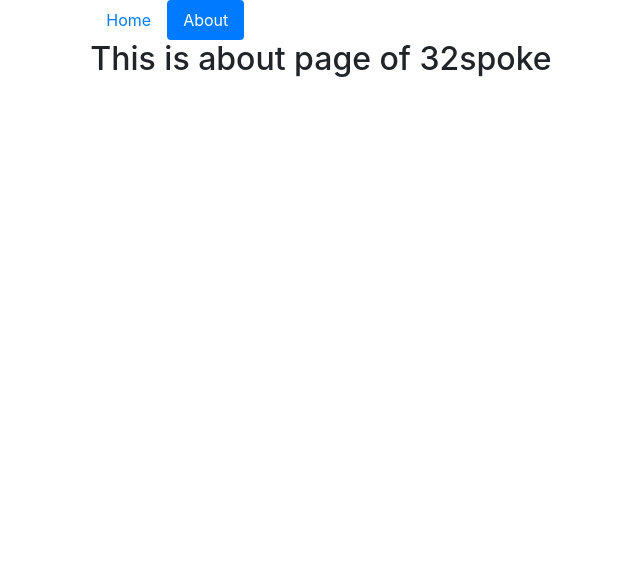
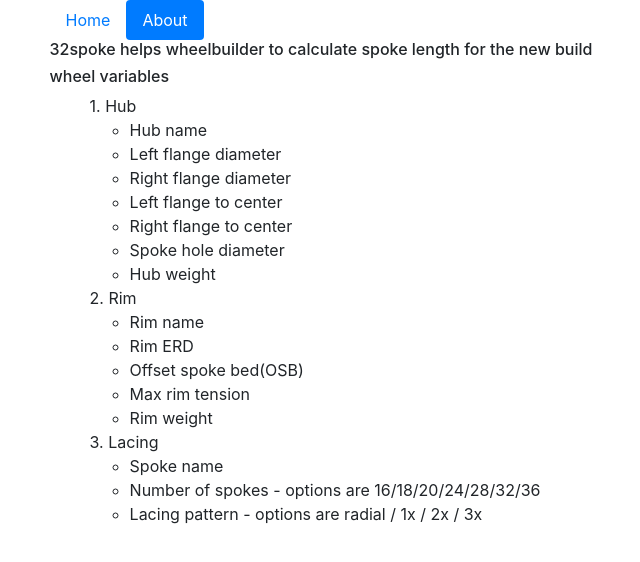
Before and after one commit to kimchirice/32spoke, a React (Create React App) app: page /about in a window 1280 px wide. Shown: the top 562 px of the page, without its empty margins (319-959 px from the left). Built offline with nearby package versions, Linux system fonts and the light colour scheme.

Commit message:
[Mod] adding intial content to About page

```diff
--- a/src/Pages/About.js
+++ b/src/Pages/About.js
@@ -2,8 +2,37 @@ import React from 'react'
 
 export default function About() {
   return (
-    <div>
-      <h2>This is about page of 32spoke</h2>
-    </div>
+    <div className="text-left ">
+      <h6>32spoke helps wheelbuilder to calculate spoke length for the new build</h6>
+      <h6>wheel variables</h6>
+  <ol>
+    1. Hub
+    <ul>
+      <li>Hub name</li>
+      <li>Left flange diameter</li>
+      <li>Right flange diameter</li>
+      <li>Left flange to center</li>
+      <li>Right flange to center</li>
+      <li>Spoke hole diameter</li>
+      <li>Hub weight</li>
+    </ul>
+  2. Rim
+  <ul>
+    <li>Rim name</li>
+    <li>Rim ERD</li>
+    <li>Offset spoke bed(OSB)</li>
+    <li>Max rim tension</li>
+    <li>Rim weight</li>
+  </ul>
+  3. Lacing
+  <ul>
+    <li>Spoke name</li>
+        <li>Number of spokes
+          - options are 16/18/20/24/28/32/36</li>
+        <li>Lacing pattern
+          - options are radial / 1x / 2x / 3x</li>
+    </ul>
+  </ol>
+</div>
   )
 }
```
